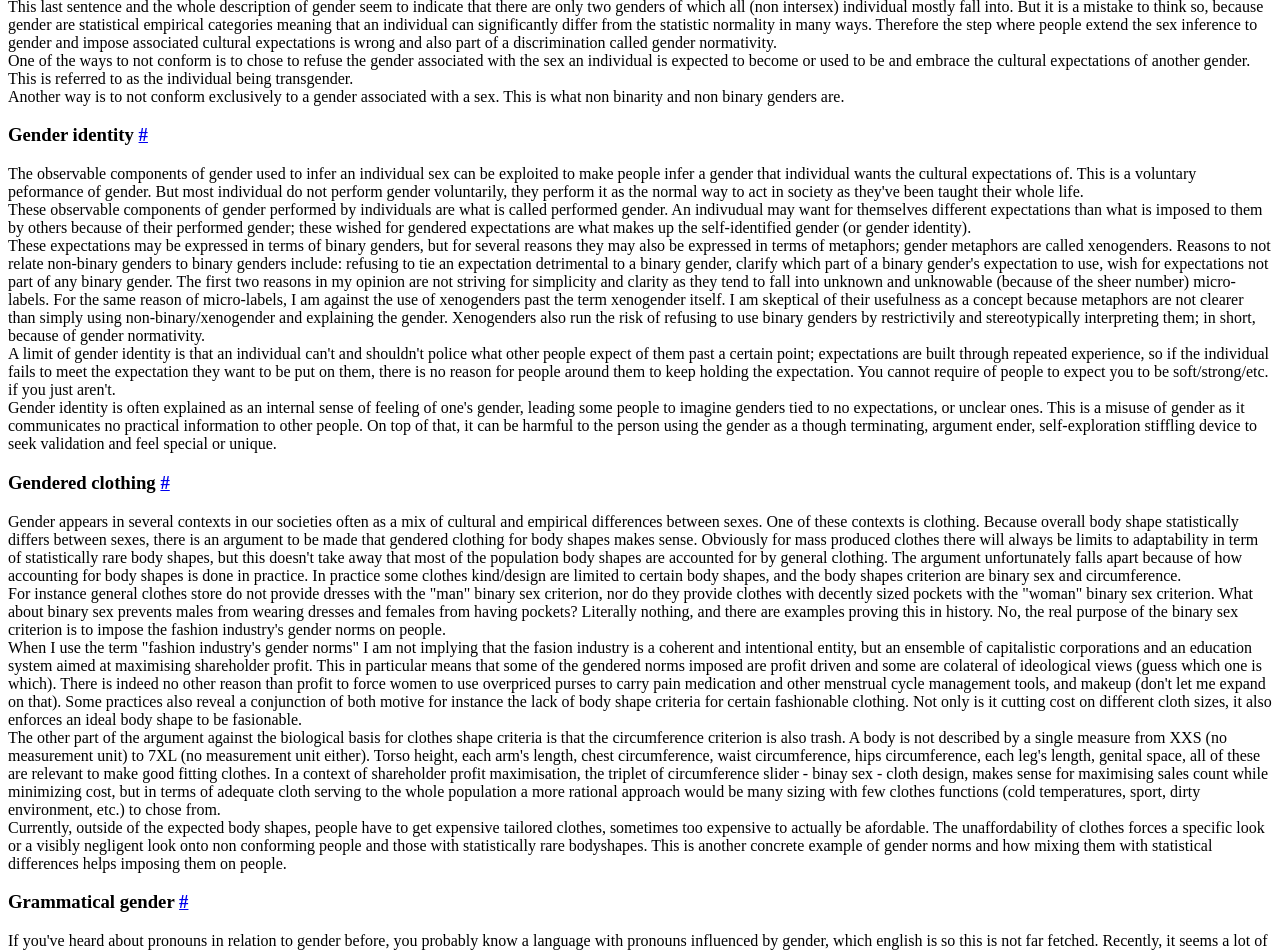
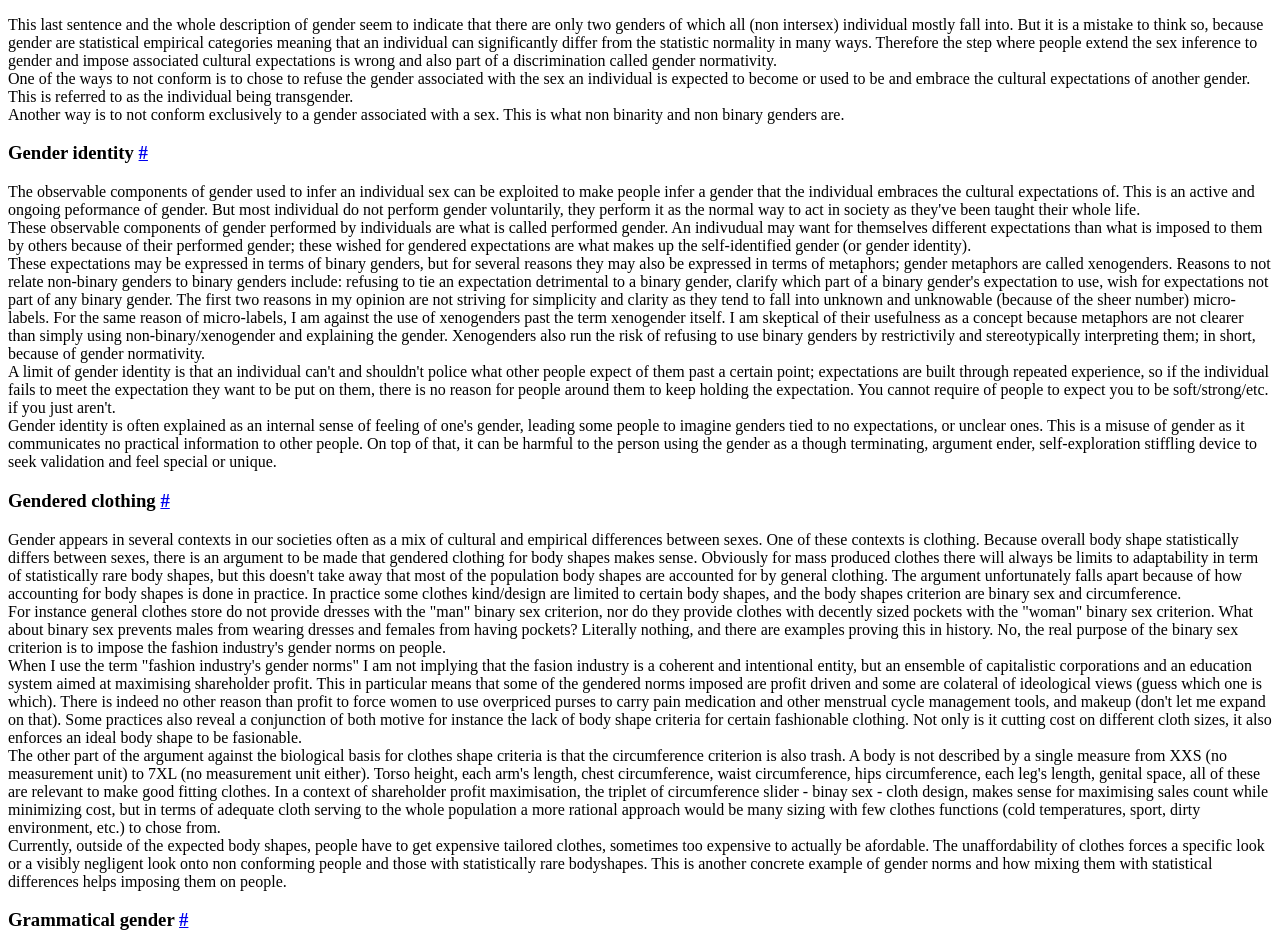
Before and after one commit to dwRchyngqxs/dwRchyngqxs.github.io, a plain HTML site: page static/article-0004.html in a window 1280 px wide. Shown: the part 994-1944 px from the top of the page. Drawn offline with Linux system fonts and the light colour scheme.

Commit message:
Fix nb article

```diff
--- a/static/article-0004.html
+++ b/static/article-0004.html
@@ -24,7 +24,7 @@
 <p>
 There seems to be a whole cultural war going over what people have in their underwear and what human rights people shouldn't have.
 As a professional ignorant dumbass, my role is to pretend there is no stake and give a take on a loosely related and often misunderstood topic: gender, and in particularly non-binarity.
-this take is probably bringing nothing new to the table, and may even be worse than proper literature on the topic, but it's going to be a consistent theory covering enough grounds to be useful as a foundation.
+This take is probably bringing nothing new to the table, and may even be worse than proper literature on the topic, but it's going to be a consistent theory covering enough grounds to be useful as a foundation.
 I hope to give a different perspective, not sanitised for societal acceptability, not softened to preserve the feelings of people, and most of all rooted in biology to dispell some common myths.
 And above all, it's my blog so I can do whatever the heck I want.
 </p>
@@ -80,8 +80,8 @@ This is what non binarity and non binary genders are.
 </p>
 <h3 id="4">Gender identity <a href="#4">#</a></h3>
 <p>
-The observable components of gender used to infer an individual sex can be exploited to make people infer a gender that individual wants the cultural expectations of.
-This is a voluntary peformance of gender.
+The observable components of gender used to infer an individual sex can be exploited to make people infer a gender that the individual embraces the cultural expectations of.
+This is an active and ongoing peformance of gender.
 But most individual do not perform gender voluntarily, they perform it as the normal way to act in society as they've been taught their whole life.<br/>
 These observable components of gender performed by individuals are what is called performed gender.
 An indivudual may want for themselves different expectations than what is imposed to them by others because of their performed gender; these wished for gendered expectations are what makes up the self-identified gender (or gender identity).<br/>
```
Also changed, not shown: 1 other file.
